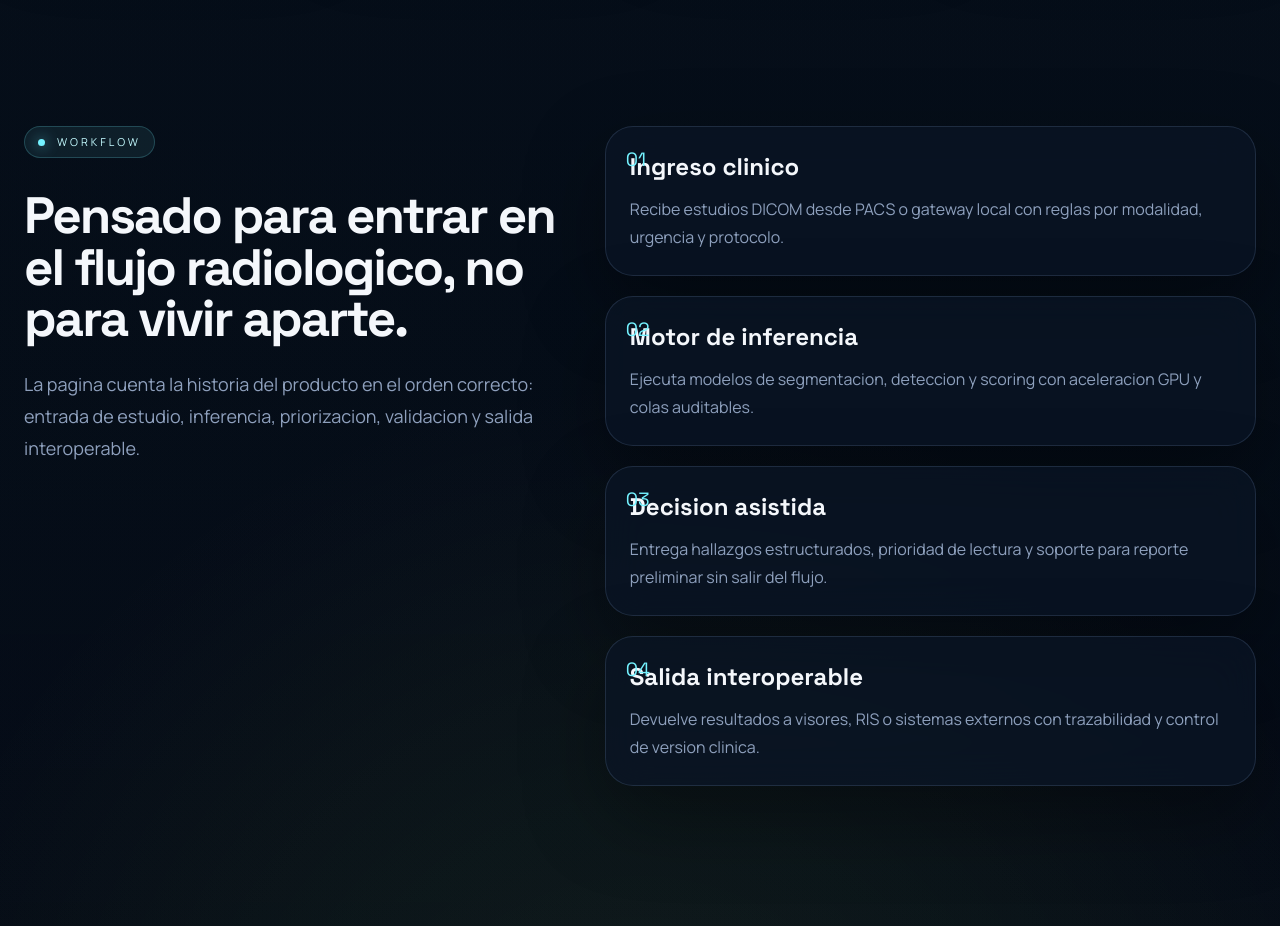
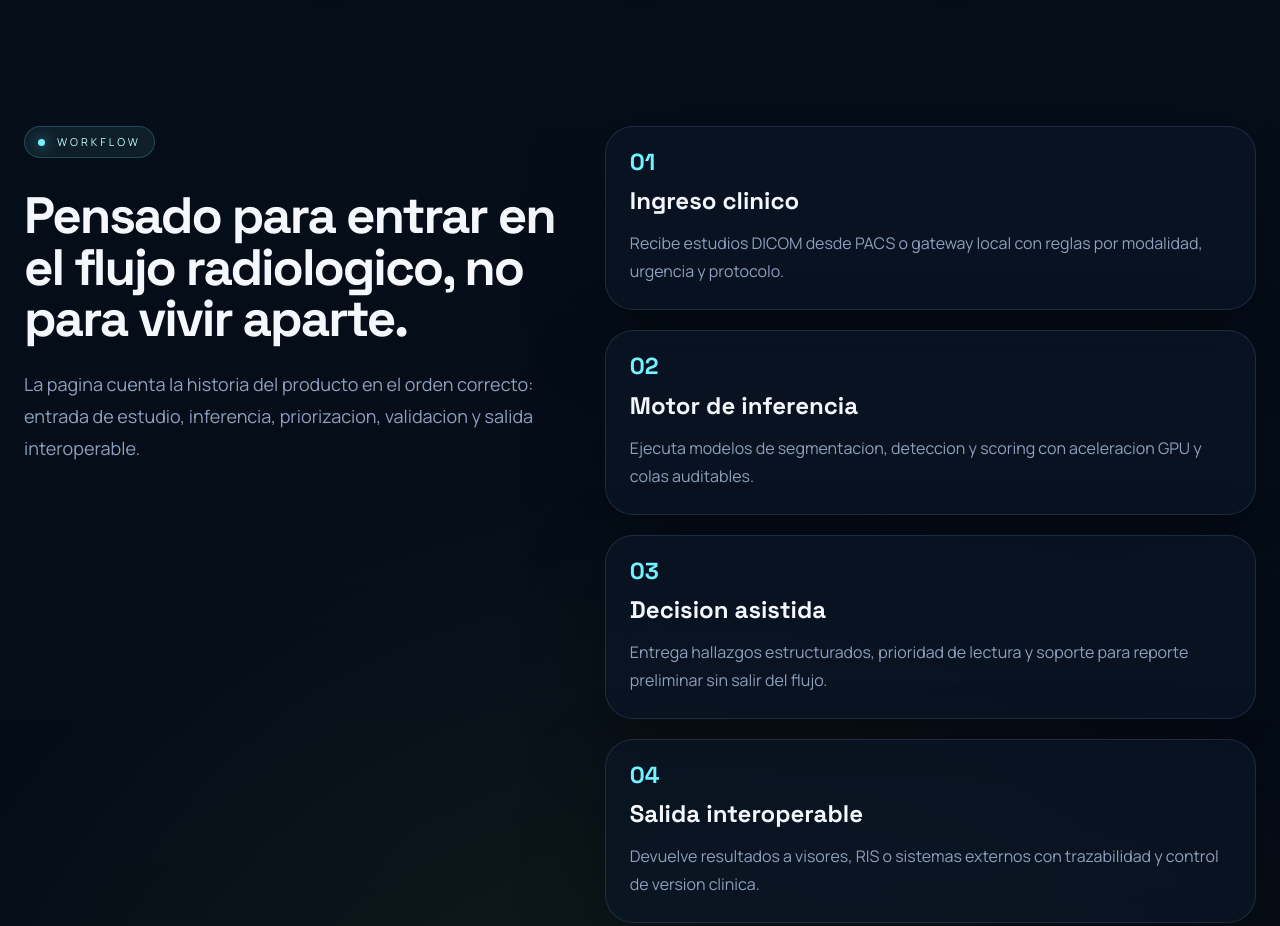
Before and after one commit to JLBeltran-IMAG/voxtenia-landing, a plain HTML site: page index.html in a window 1280 px wide. Shown: the part 1980-2906 px from the top of the page. Drawn offline with nearby package versions, Linux system fonts and the light colour scheme.

Commit message:
feat: Redesigned

```diff
--- a/assets/css/main.css
+++ b/assets/css/main.css
@@ -124,6 +124,7 @@ h3,
 
 .gradient-text {
     background: linear-gradient(120deg, #f4f7fb 0%, #74f2ff 42%, #4f7cff 100%);
+    background-clip: text;
     -webkit-background-clip: text;
     -webkit-text-fill-color: transparent;
 }
@@ -349,18 +350,28 @@ h3,
 }
 
 .workflow-step {
-    position: relative;
-    padding-left: 4.25rem;
+    display: grid;
+    align-content: start;
+    gap: 0.9rem;
+    padding: 1.5rem;
 }
 
-.workflow-step::before {
-    content: attr(data-step);
-    position: absolute;
-    left: 1.25rem;
-    top: 1.2rem;
+.workflow-step-index {
+    display: block;
     font-family: 'Space Grotesk', sans-serif;
-    font-size: 1.2rem;
+    font-size: 1.45rem;
+    font-weight: 700;
+    line-height: 1;
     color: var(--cyan);
+}
+
+.workflow-step h3 {
+    margin: 0;
+    line-height: 1.1;
+}
+
+.workflow-step p {
+    margin: 0;
 }
 
 .animate-on-scroll {
@@ -408,6 +419,10 @@ h3,
         transform-origin: center;
     }
 
+    .workflow-step {
+        padding: 1.25rem;
+    }
+
     .hero-brand-badge {
         min-width: auto;
         width: calc(100% - 2rem);
--- a/index.html
+++ b/index.html
@@ -266,7 +266,8 @@
                     </div>
 
                     <div class="space-y-5">
-                        <article class="workflow-step line-frame rounded-[1.75rem] p-6 animate-on-scroll" data-step="01">
+                        <article class="workflow-step line-frame rounded-[1.75rem] animate-on-scroll">
+                            <span class="workflow-step-index">01</span>
                             <h3 class="display-font text-2xl font-bold" data-i18n="workflow-1-title">Ingreso clinico</h3>
                             <p class="muted mt-3 leading-7" data-i18n="workflow-1-body">
                                 Recibe estudios DICOM desde PACS o gateway local con reglas por modalidad, urgencia y
@@ -274,7 +275,8 @@
                             </p>
                         </article>
 
-                        <article class="workflow-step line-frame rounded-[1.75rem] p-6 animate-on-scroll" data-step="02">
+                        <article class="workflow-step line-frame rounded-[1.75rem] animate-on-scroll">
+                            <span class="workflow-step-index">02</span>
                             <h3 class="display-font text-2xl font-bold" data-i18n="workflow-2-title">Motor de inferencia
                             </h3>
                             <p class="muted mt-3 leading-7" data-i18n="workflow-2-body">
@@ -283,7 +285,8 @@
                             </p>
                         </article>
 
-                        <article class="workflow-step line-frame rounded-[1.75rem] p-6 animate-on-scroll" data-step="03">
+                        <article class="workflow-step line-frame rounded-[1.75rem] animate-on-scroll">
+                            <span class="workflow-step-index">03</span>
                             <h3 class="display-font text-2xl font-bold" data-i18n="workflow-3-title">Decision asistida
                             </h3>
                             <p class="muted mt-3 leading-7" data-i18n="workflow-3-body">
@@ -292,7 +295,8 @@
                             </p>
                         </article>
 
-                        <article class="workflow-step line-frame rounded-[1.75rem] p-6 animate-on-scroll" data-step="04">
+                        <article class="workflow-step line-frame rounded-[1.75rem] animate-on-scroll">
+                            <span class="workflow-step-index">04</span>
                             <h3 class="display-font text-2xl font-bold" data-i18n="workflow-4-title">
                                 Salida interoperable
                             </h3>
```
